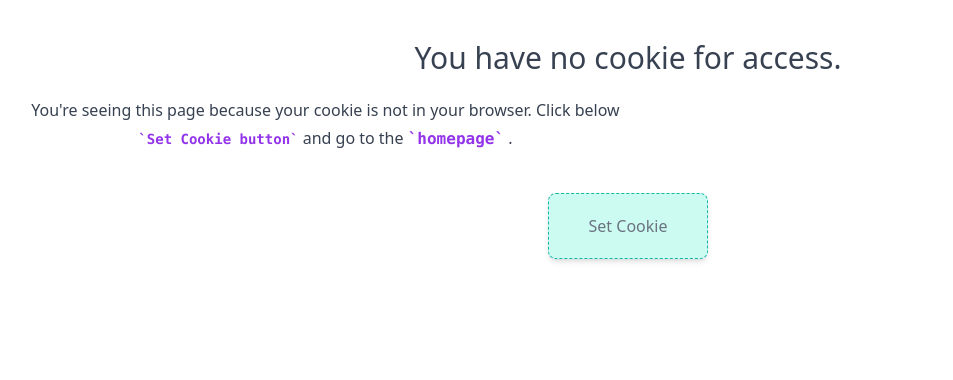
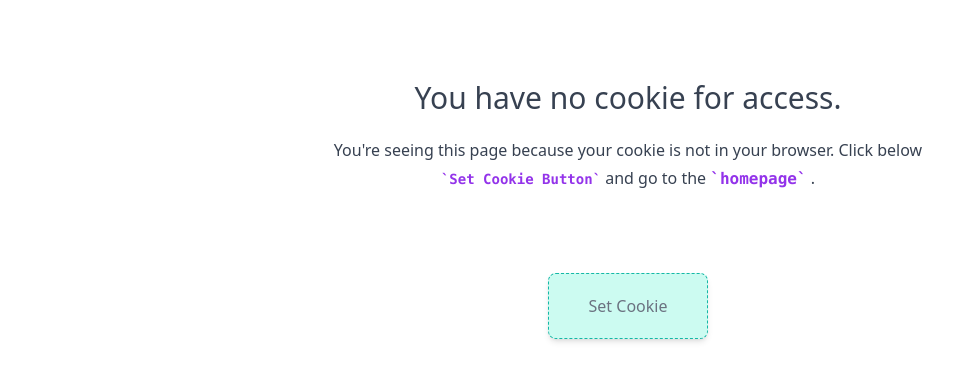
Before and after one commit to githong-kr/sp-next-study, a Next.js app: page /blocked in a window 1280 px wide. Shown: the top 380 px of the page, without its empty margins (12-965 px from the left). Built offline with nearby package versions, Linux system fonts and the light colour scheme.

Commit message:
modify cookie control at client

```diff
--- a/libs/client/utils.ts
+++ b/libs/client/utils.ts
@@ -1,4 +1,16 @@
-export interface clsRequestParams {
+import { Cookies } from 'react-cookie';
+
+const cookies = new Cookies();
+
+export const setCookie = (name: string, value: string, option?: any) => {
+  return cookies.set(name, value, { ...option });
+};
+
+export const getCookie = (name: string) => {
+  return cookies.get(name);
+};
+
+interface clsRequestParams {
   prefix?: string;
   classNames?: string;
 }
--- a/pages/_app.tsx
+++ b/pages/_app.tsx
@@ -1,8 +1,12 @@
-import '../styles/globals.css'
-import type { AppProps } from 'next/app'
+import '../styles/globals.css';
+import type { AppProps } from 'next/app';
 
 function MyApp({ Component, pageProps }: AppProps) {
-  return <Component {...pageProps} />
+  return (
+    <div className="select-none">
+      <Component {...pageProps} />
+    </div>
+  );
 }
 
-export default MyApp
+export default MyApp;
--- a/pages/_middleware.ts
+++ b/pages/_middleware.ts
@@ -9,8 +9,15 @@ export const middleware = async (req: NextRequest, ev: NextFetchEvent) => {
   }
 
   // TODO : Redirects and rewrites
-  if (req.page.name === '/' && !req.cookies.helloToken) {
-    return NextResponse.redirect('http://localhost:3000/blocked');
+  if (
+    req.page.name === '/' &&
+    !req.cookies[process.env.NEXT_PUBLIC_COOKIE_NAME!]
+  ) {
+    return NextResponse.rewrite('http://localhost:3000/blocked');
+  }
+  // Tryng to access the /blocked page manually is disallowed
+  if (req.page.name === '/blocked') {
+    return new Response(null, { status: 404 });
   }
 
   // TODO : Handling unsupported browsers
--- a/pages/blocked.tsx
+++ b/pages/blocked.tsx
@@ -1,29 +1,38 @@
 import Button from '@components/Button';
 import Link from 'next/link';
-import { useState } from 'react';
+import { useEffect, useState } from 'react';
+import { setCookie, getCookie } from '@libs/client/utils';
 
 export default function Blocked() {
   const [loading, setLoading] = useState<boolean>(false);
+  const [cookieValue, setCookieValue] = useState<String>('');
 
-  const setCookie = async () => {
-    setLoading(true);
-    try {
-      const data = await fetch('http://localhost:3000/api/cookie', {
-        method: 'PUT',
-      });
-    } finally {
-      setLoading(false);
-    }
+  useEffect(() => {
+    setCookieValue(getCookie(process.env.NEXT_PUBLIC_COOKIE_NAME!));
+  }, []);
+
+  const saveCookie = async () => {
+    // setLoading(true);
+    // try {
+    //   const data = await fetch('http://localhost:3000/api/cookie', {
+    //     method: 'PUT',
+    //   });
+    // } finally {
+    //   setLoading(false);
+    // }
+
+    setCookie(process.env.NEXT_PUBLIC_COOKIE_NAME!, 'hello', { path: '/' });
+    setCookieValue('hello');
   };
   return (
-    <>
-      <div className="p-10 text-center">
+    <div className="flex flex-col items-center justify-center space-y-20">
+      <div className="px-20 pt-20 text-center">
         <h1 className="pb-5 text-3xl text-gray-700">
           You have no cookie for access.
         </h1>
         <p className="prose prose-code:text-purple-600">
           You&apos;re seeing this page because your cookie is not in your
-          browser. Click below <code>Set Cookie button</code> and go to the{' '}
+          browser. Click below <code>Set Cookie Button</code> and go to the{' '}
           <Link href="/">
             <a className="no-underline">
               <code className="prose">homepage</code>
@@ -32,11 +41,19 @@ export default function Blocked() {
           .
         </p>
       </div>
-      <div className="flex w-full items-center justify-center space-x-10">
-        <Button onClick={setCookie} loading={loading}>
+      <div className="w-full text-center">
+        <Button onClick={saveCookie} loading={loading}>
           Set Cookie
         </Button>
       </div>
-    </>
+      {cookieValue ? (
+        <div className="flex w-4/5 justify-between rounded-xl border border-dotted border-teal-500 text-gray-700 shadow-md">
+          <span className="px-10 py-5">
+            {process.env.NEXT_PUBLIC_COOKIE_NAME}
+          </span>
+          <span className="px-10 py-5">{cookieValue}</span>
+        </div>
+      ) : null}
+    </div>
   );
 }
--- a/pages/index.tsx
+++ b/pages/index.tsx
@@ -3,6 +3,7 @@ import client from '@libs/server/client';
 import Button from '@components/Button';
 import { useState } from 'react';
 import { useRouter } from 'next/router';
+import { setCookie, getCookie } from '@libs/client/utils';
 
 interface HomeProps {
   testData: { id: number; name: string };
@@ -13,28 +14,38 @@ const Home: NextPage<HomeProps> = ({ testData }: HomeProps) => {
   const router = useRouter();
 
   const unSetCookie = async () => {
-    setLoading(true);
-    try {
-      const data = await fetch('http://localhost:3000/api/cookie', {
-        method: 'DELETE',
-      });
-    } finally {
-      setLoading(false);
-    }
+    // setLoading(true);
+    // try {
+    //   const data = await fetch('http://localhost:3000/api/cookie', {
+    //     method: 'DELETE',
+    //   });
+    // } finally {
+    //   setLoading(false);
+    // }
+
+    setCookie(process.env.NEXT_PUBLIC_COOKIE_NAME!, '', {
+      path: '/',
+      maxAge: -1,
+    });
+
     router.push('/');
   };
 
   return (
-    <>
-      <div className="w-full p-20 text-center text-4xl font-medium text-cyan-700">
-        Hello {`${testData.name}(${testData.id})`}
+    <div className="flex flex-col items-center justify-center space-y-20">
+      <div className="w-full pt-20 text-center text-4xl font-medium text-cyan-700">
+        Hello, {`${testData.name}!`}
       </div>
       <div className="flex w-full items-center justify-center space-x-10">
         <Button onClick={unSetCookie} loading={loading}>
           Unset Cookie
         </Button>
       </div>
-    </>
+      <div className="w-4/5 border border-teal-500 flex justify-between border-dotted rounded-xl shadow-md text-gray-700">
+        <span className="px-10 py-5">{process.env.NEXT_PUBLIC_COOKIE_NAME}</span>
+        <span className="px-10 py-5">{getCookie(process.env.NEXT_PUBLIC_COOKIE_NAME!)}</span>
+      </div>
+    </div>
   );
 };
 
```
Also changed, not shown: 1 other file (tests, documents, lock files or other folders).
